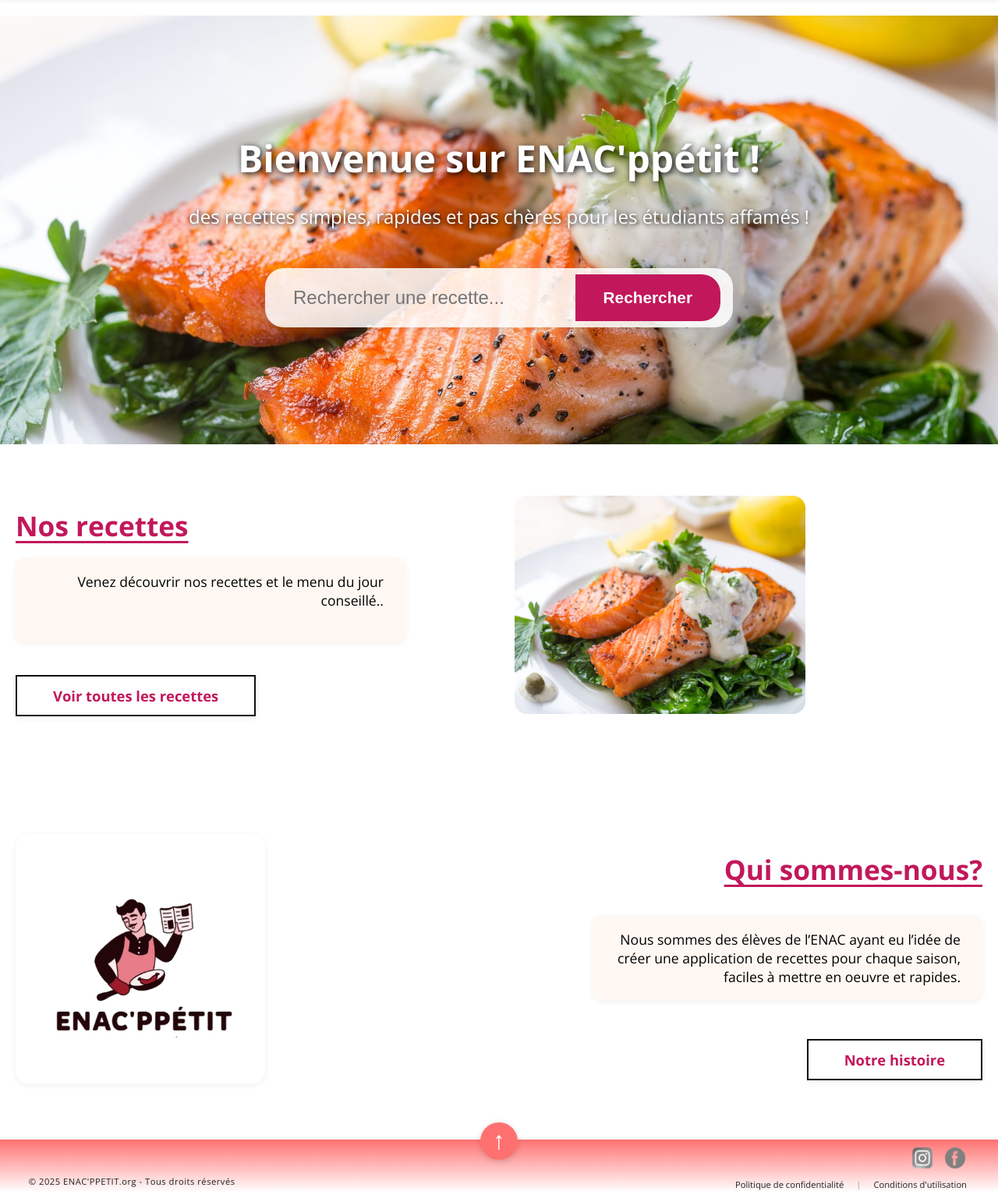
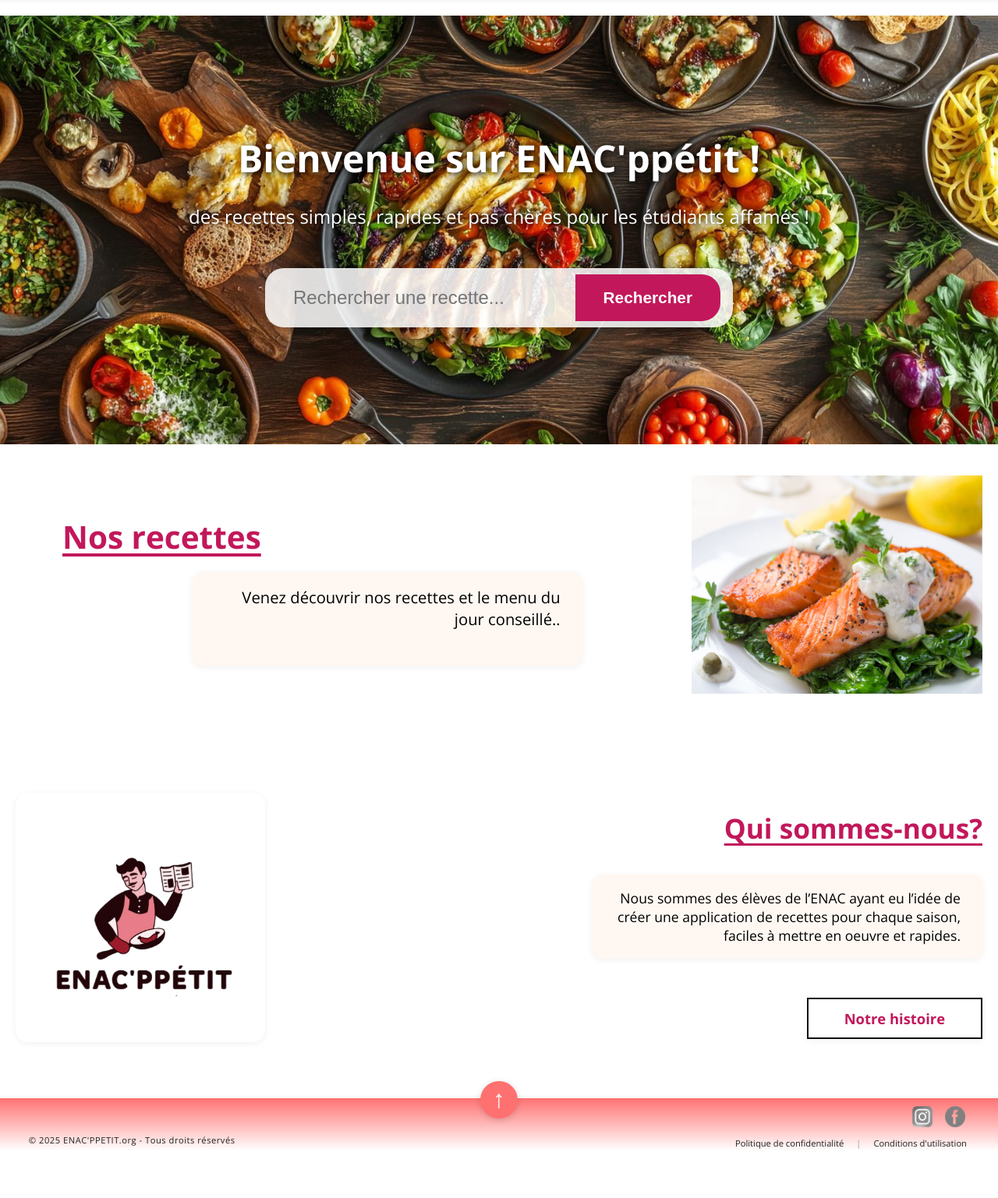
Before and after one commit to justinetsd/PROJET, a Flask app: page / in a window 1280 px wide. Shown: the part 76-1613 px from the top of the page at 78% size. After the commit the page ends 1550 px from the top, so only its background shows below. Run offline with Flask 3, Linux system fonts and the light colour scheme; data comes from the database, SQL or seed files in the repository.

Commit message:
modif acceuil

```diff
--- a/static/style.css
+++ b/static/style.css
@@ -214,6 +214,7 @@ html {
 }
 
 .accueil-image {
+
     width: 100vw;
     height: 550px;
     object-fit: cover;
@@ -576,14 +577,15 @@ html {
     flex: 1;
     min-width: 220px;
     font-size: 1.15em;
+    margin-left: 60px;
 }
 
 .image-recette-droite {
-    max-width: 380px;      /* un peu plus grande */
-    height: 280px;         /* un peu plus grande */
+    max-width: 380px;
+    height: 280px;
     object-fit: cover;
-    border-radius: 16px;
-    margin-left: 100px;     /* à peine décalée sur la droite */
+    border-radius: 0;   /* Plus de coins arrondis */
+    margin-left: 100px;
     margin-right: 0;
 }
 
--- a/templates/accueil.html
+++ b/templates/accueil.html
@@ -2,7 +2,7 @@
 {% block title %}Accueil{% endblock %}
 {% block content %}
 <div class="accueil-image-container">
-    <img src="{{ url_for('static', filename='imageacc.jpg') }}" alt="Image d'accueil" class="accueil-image">
+    <img src="{{ url_for('static', filename='pleinrepas.jpg') }}" alt="Image d'accueil" class="accueil-image">
     <div class="accueil-overlay">
         <h1 class="accueil-titre">Bienvenue sur ENAC'ppétit !</h1>
         <div class="accueil-slogan">
@@ -16,21 +16,15 @@
 </div>
 
 <div class="bloc-recettes-avec-image">
-    <div>
+    <div class="bloc-texte-recettes">
         <h1 class="titre-section">Nos recettes</h1>
-       <div class="encadre-apropos align-droite">
-    Venez découvrir nos recettes et le menu du jour conseillé..<br><br>
-    </div>
-
-
-        <div class="encadre-recettes">
-            <a href="{{ url_for('recettes') }}" class="lien-recettes">Voir toutes les recettes</a>
+        <div class="encadre-apropos align-droite">
+            Venez découvrir nos recettes et le menu du jour conseillé..<br><br>
         </div>
     </div>
-    <img src="{{ url_for('static', filename='imageacc.jpg') }}"
-         alt="Description de l'image"
-         class="image-recette-droite">
+    <img src="{{ url_for('static', filename='imageacc.jpg') }}" alt="Recette" class="image-recette-droite">
 </div>
+
 <br><br>
 
 <div class="apropos-layout">
```
Also changed, not shown: static/patetomate.jpg (added), static/pleinrepas.jpg (added).
